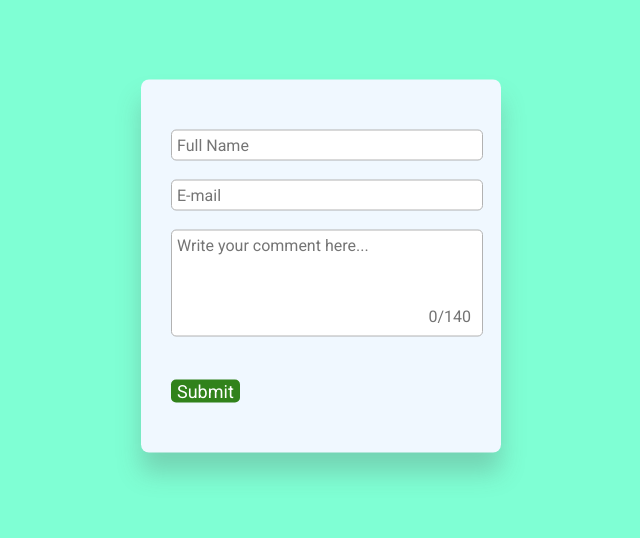
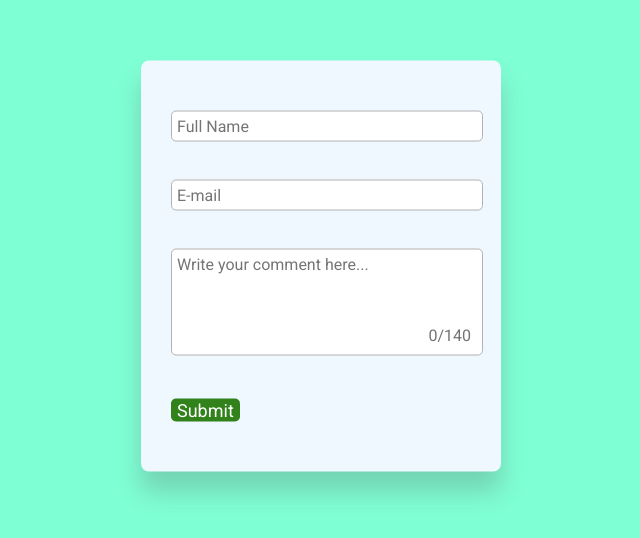
Before and after one commit to Tuuuce/Comment-Box, a plain HTML site: page index.html in a window 1280 px wide. Shown: the part 134-672 px from the top of the page, without its empty margins (319-959 px from the left). Drawn offline with Linux system fonts and the light colour scheme.

Commit message:
Add files via upload

```diff
--- a/index.html
+++ b/index.html
@@ -16,11 +16,13 @@
 <div class="container">
 
     <form action="#" class="form" id="form1">
+
+        <div class="input_container">
         <input type="text" placeholder="Full Name" class="input" /><br><br>
 		<input type="email" placeholder="E-mail" class="input" /><br><br>
-
-    <textarea id="comment" rows="5" placeholder="Write your comment here..."></textarea>
-    <p id="result"></p>
+        <textarea id="comment" rows="5" placeholder="Write your comment here..."></textarea>
+        <p id="result"></p>
+        </div>
     <br><br>
     <button type="button" class="button"> Submit </button>
     </form>
--- a/style.css
+++ b/style.css
@@ -4,6 +4,8 @@
     padding: 0;
     margin: 0;
     box-sizing: border-box;
+    font-family: 'Roboto', sans-serif;
+    font-size: 16px;
 }
 
 body {
@@ -20,6 +22,7 @@ body {
     left: 50%;
     border-radius: 8px;
     box-shadow:  0 20px 25px rgba(83, 82, 82, 0.25);
+
 }
 
 .container * {
@@ -27,11 +30,17 @@ body {
     font-size: 16px;
 }
 
+.input_container {
+    display: flex;
+    justify-content: center;
+    flex-direction: column;
+}
+
 form {
     width: 100%;
 }
 
-textarea {
+/* textarea {
     display: block;
     width: 100%;
     resize: none;
@@ -41,7 +50,7 @@ textarea {
     border-radius: 5px;
     overflow: hidden;
 
-}
+} */
 
 input, textarea {
     border: 1.5px solid #b2b2b2;
```
